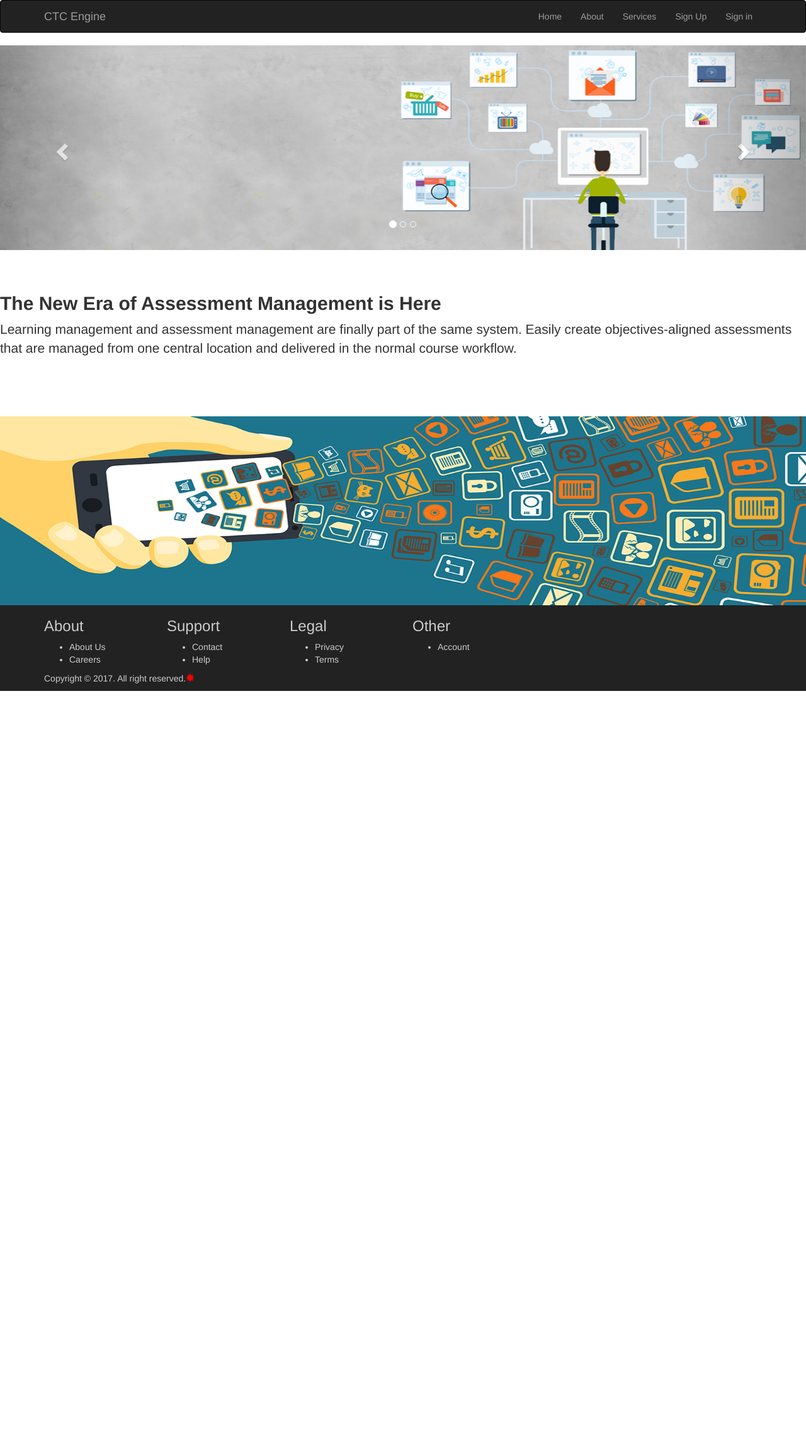
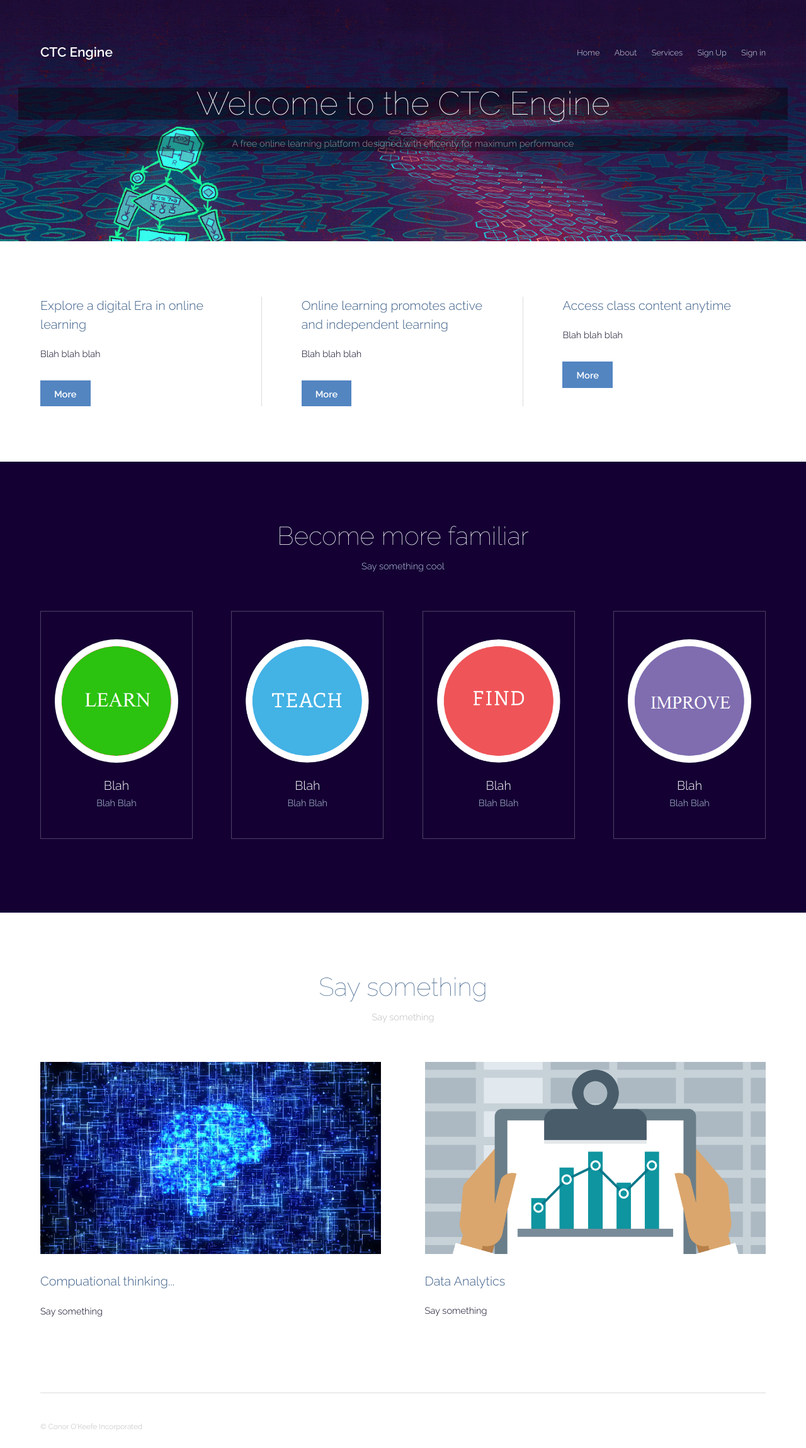
Before and after one commit to keeffy96/FinalYearProject, a Flask app: page / in a window 1280 px wide. Shown: the whole page at 63% size. Before the commit the page ends 1097 px from the top, so only its background shows below. Run offline with Flask 2, Linux system fonts and the light colour scheme; some libraries are stand-ins or nearby versions.

Commit message:
New Home Page Default

```diff
--- a/login_example.py
+++ b/login_example.py
@@ -22,7 +22,7 @@ def dbSetup():
 #Home Page
 @app.route('/')
 def home():
-    return render_template('home_page/home.html')
+    return render_template('home_page/newHomePage.html')
 
 #Student Register
 @app.route('/studentRegister', methods=['POST', 'GET'])
@@ -124,7 +124,7 @@ def login():
 def logout():
     session.pop('email', None)
     session.pop('user_id', None)
-    return render_template('home_page/home.html')
+    return render_template('home_page/newHomePage.html')
 
 #Users Home Page
 @app.route('/profile')
@@ -516,9 +516,5 @@ def test():
     file = fs.get(ObjectId("5a26e63dfb489f258ca94d6b"))
     return render_template('test.html', file=file, files=files)
 
-@app.route('/testHomePage')
-def testHomePage():
-    return render_template('newHomePage.html')
-
 if __name__ == '__main__':
     app.run(debug=True)
--- a/static/css/main.css
+++ b/static/css/main.css
@@ -1,14 +1,6 @@
 @charset "UTF-8";
 @import url(font-awesome.min.css);
 @import "https://fonts.googleapis.com/css?family=Raleway:100,300,600";
-
-/*
-	Theory by TEMPLATED
-	templated.co @templatedco
-	Released for free under the Creative Commons Attribution 3.0 license (templated.co/license)
-*/
-
-/* Reset */
 
 	html, body, div, span, applet, object, iframe, h1, h2, h3, h4, h5, h6, p, blockquote, pre, a, abbr, acronym, address, big, cite, code, del, dfn, em, img, ins, kbd, q, s, samp, small, strike, strong, sub, sup, tt, var, b, u, i, center, dl, dt, dd, ol, ul, li, fieldset, form, label, legend, table, caption, tbody, tfoot, thead, tr, th, td, article, aside, canvas, details, embed, figure, figcaption, footer, header, hgroup, menu, nav, output, ruby, section, summary, time, mark, audio, video {
 		margin: 0;
@@ -1585,7 +1577,7 @@
 /* Type */
 
 	body, input, select, textarea {
-		color: #9a9a9a;
+		color: #00001B;
 		font-family: "Raleway", Arial, Helvetica, sans-serif;
 		font-size: 13pt;
 		font-weight: 300;
@@ -1655,7 +1647,7 @@
 	}
 
 	h1, h2, h3, h4, h5, h6 {
-		color: #5385c1;
+		color: #3A5D87;
 		font-weight: 300;
 		line-height: 1.5;
 		margin: 0 0 1em 0;
--- a/templates/newHomePage.html
+++ b/templates/home_page/newHomePage.html
@@ -10,10 +10,10 @@
 
 <header id="header">
 	<div class="inner">
-		<a style="font-size: 21px;" href="testHomePage" class="logo">CTC Engine</a>
+		<a style="font-size: 21px;" href="/" class="logo">CTC Engine</a>
 		<nav id="nav">
 			<div id="asize">
-				<a href="testHomePage">Home</a>
+				<a href="/">Home</a>
 				<a href="#">About</a>
 				<a href="#">Services</a>
 				<a data-toggle="modal" data-target="#registerModal">Sign Up</a>
@@ -73,7 +73,7 @@
 <section id="two" class="wrapper style1 special" style="background-color: #140033">
 	<div class="inner">
 		<header>
-			<h2>Say something</h2>
+			<h2>Become more familiar</h2>
 			<p>Say something cool</p>
 		</header>
 
@@ -107,7 +107,7 @@
 
 			<div class="box person">
 				<div class="image round">
-					<img src="/static/img/new/Take.png" alt="Person 1" />
+					<img src="/static/img/new/Improve2.png" alt="Person 1" />
 				</div>
 
 				<h3>Blah</h3>
@@ -120,8 +120,8 @@
 <section id="three" class="wrapper special">
 	<div class="inner">
 		<header class="align-center">
-			<h2>Nunc Dignissim</h2>
-			<p>Aliquam erat volutpat nam dui </p>
+			<h2>Say something</h2>
+			<p>Say something</p>
 		</header>
 
 		<div class="flex flex-2">
```
Also changed, not shown: static/img/new/Improve1.png (added), static/img/new/Improve2.png (added), static/img/new/Take.png (deleted).
